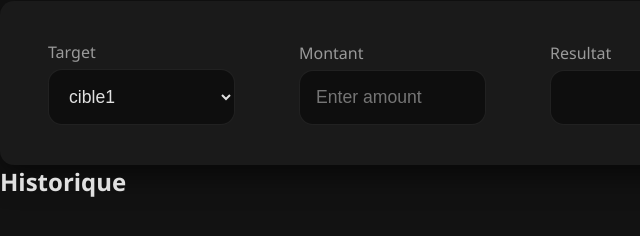
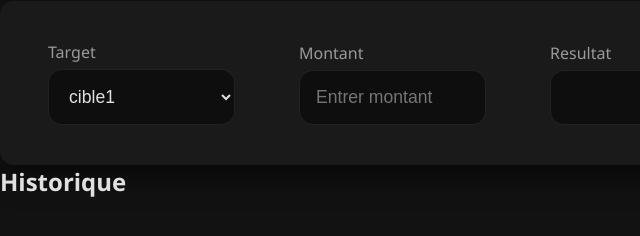
Before and after one commit to roucky44/converter_devise, a plain HTML site: page src/index.html in a window 1280 px wide. Shown: the part 340-576 px from the top of the page, 0-640 px from the left. Drawn offline with Linux system fonts and the light colour scheme.

Commit message:
Changement placeholder balise montant

```diff
--- a/src/index.html
+++ b/src/index.html
@@ -28,7 +28,7 @@
 
         <div class="form-group">
           <label for="montant">Montant</label>
-          <input type="number" name="montant" id="montant" placeholder="Enter amount">
+          <input type="number" name="montant" id="montant" placeholder="Entrer montant">
         </div>
 
         <div class="form-group">
```
